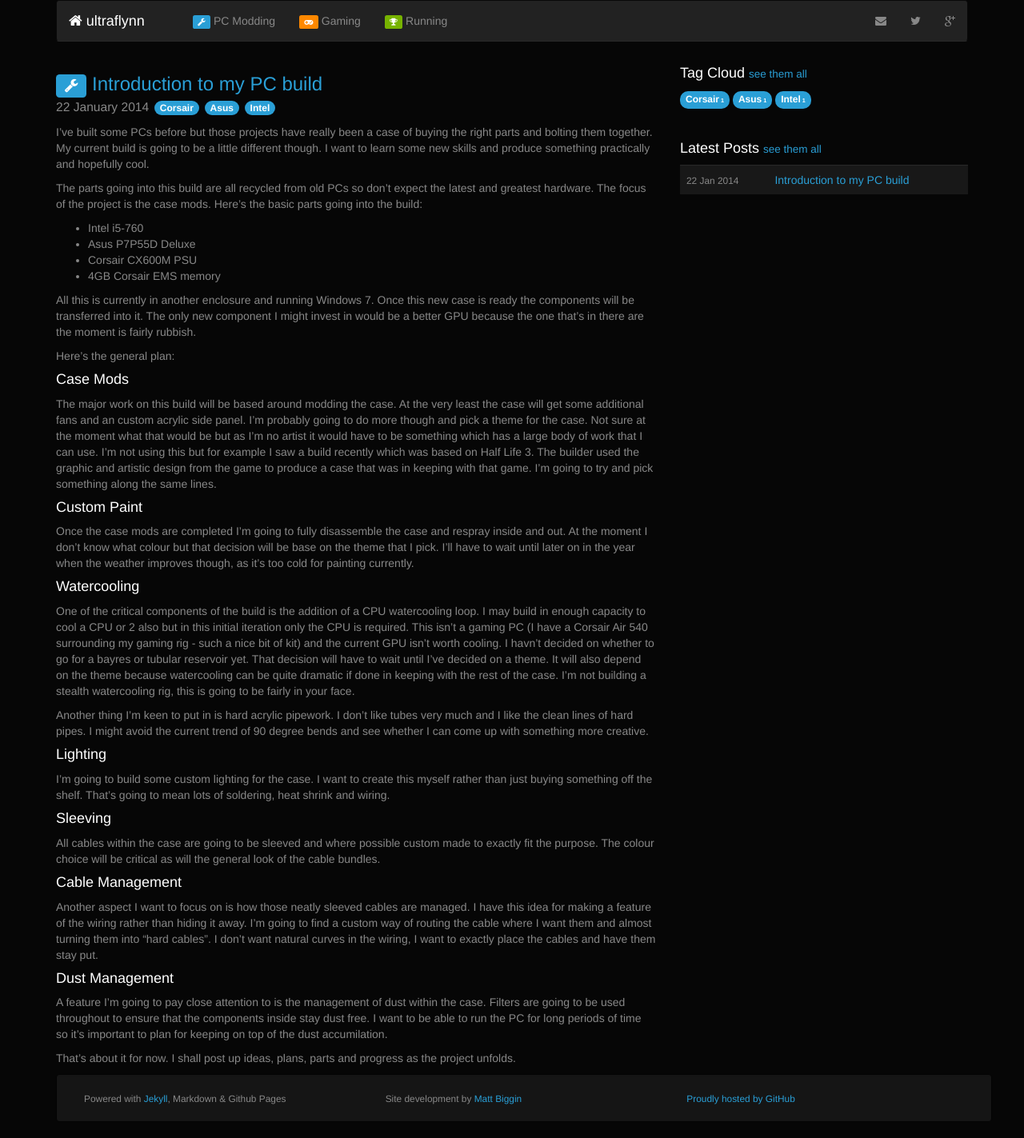
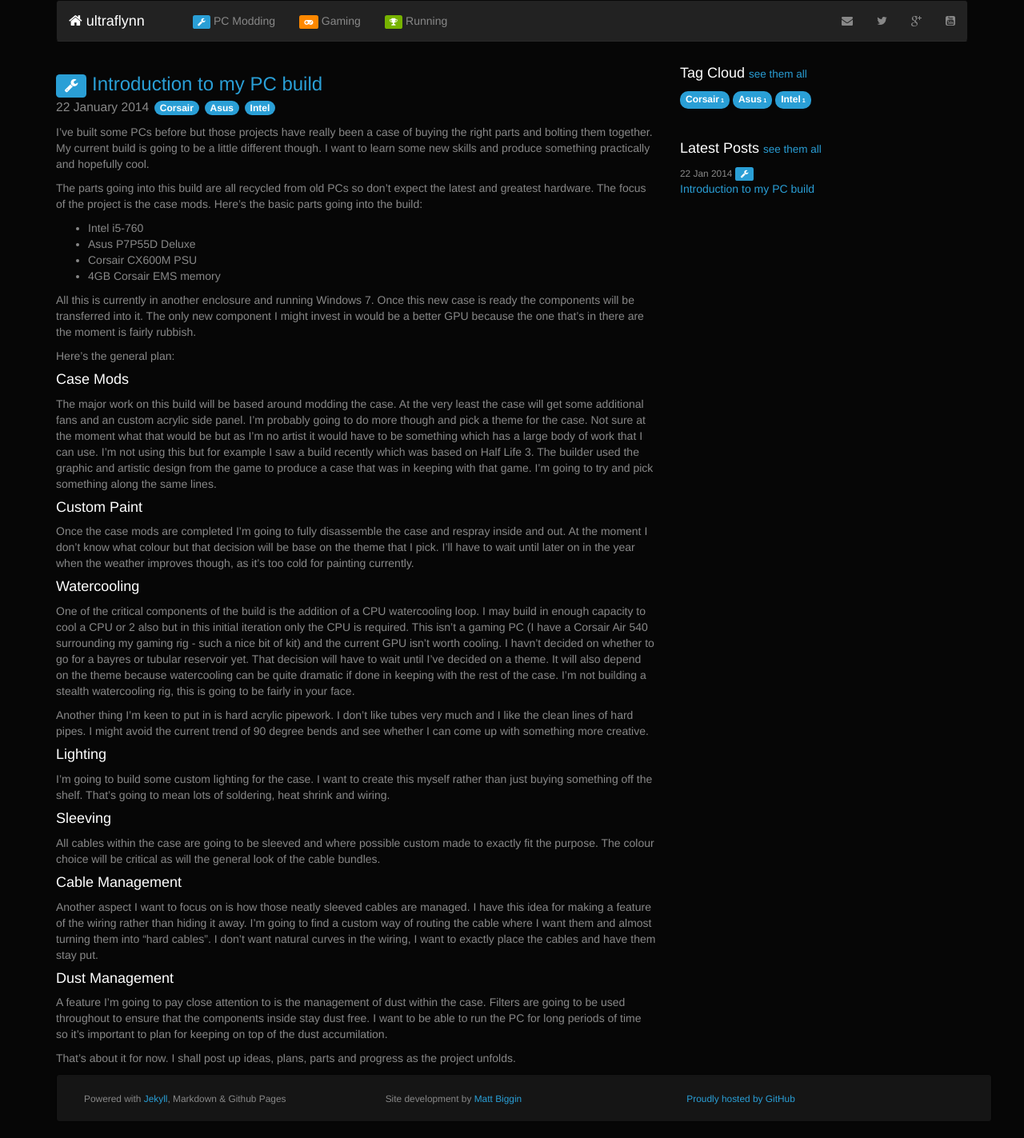
Before and after one commit to ultraflynn/ultraflynn.github.com, a Jekyll site: the page built from index.html, in a window 1280 px wide. Shown: the whole page at 80% size. Built offline with Jekyll 4.4.1, drawn with Linux system fonts in a browser that asks for light colours; some web fonts are replaced; Markdown is read by kramdown in place of the engine named in the settings.

Commit message:
Added YouTube. Tidied post list

```diff
--- a/_includes/header.html
+++ b/_includes/header.html
@@ -13,6 +13,7 @@
       <li><a title="Email" href="mailto:ultraflynn@gmail.com?subject=Contact"><i class="fa fa-envelope"></i></a></li>
       <li><a target="_blank" title="Twitter" href="http://twitter.com/ultraflynn/"><i class="fa fa-twitter"></i></a></li>
       <li><a target="_blank" title="Google+" href="https://plus.google.com/u/0/+Ultraflynn"><i class="fa fa-google-plus"></i></a></li>
+      <li><a target="_blank" title="YouTube" href="http://www.youtube.com/channel/UCssgDqDcbXGVgWeEy5dzx4A"><i class="fa fa-youtube-square"></i></a></li>
     </ul>
   </div>
 </div>
--- a/index.html
+++ b/index.html
@@ -39,18 +39,23 @@ title: ultraflynn
     <br/>
     <h4>Latest Posts <small><a href="/archive/">see them all</a></small></h4>
     <p>
-      <table class="table">
-        {% for post in site.posts limit:10 %}
-        <tr>
-          <td><small>{{ post.date | date_to_string }}</small></td>
-          <td>
-            <a href="{{ post.url }}" title="{{ post.title }}">
-              <div>{{ post.title }}</div>
-            </a>
-          </td>
-        </tr>
+      {% for post in site.posts limit:10 %}
+      <div>
+        <small>{{ post.date | date_to_string }}</small>
+        {% for category in post.categories %}
+          {% if category == 'pc' %}
+            <span class="label label-primary"><i class="fa fa-wrench"></i></span>
+          {% elsif category == 'gaming' %}
+            <span class="label label-warning"><i class="fa fa-gamepad"></i></span>
+          {% elsif category == 'running' %}
+            <span class="label label-success"><i class="fa fa-trophy"></i></span>
+          {% endif %}
         {% endfor %}
-      </table>
+        <a href="{{ post.url }}" title="{{ post.title }}">
+          <div>{{ post.title }}</div>
+        </a>
+      </div>
+      {% endfor %}
     </p>
   </div>
 </div>
```
